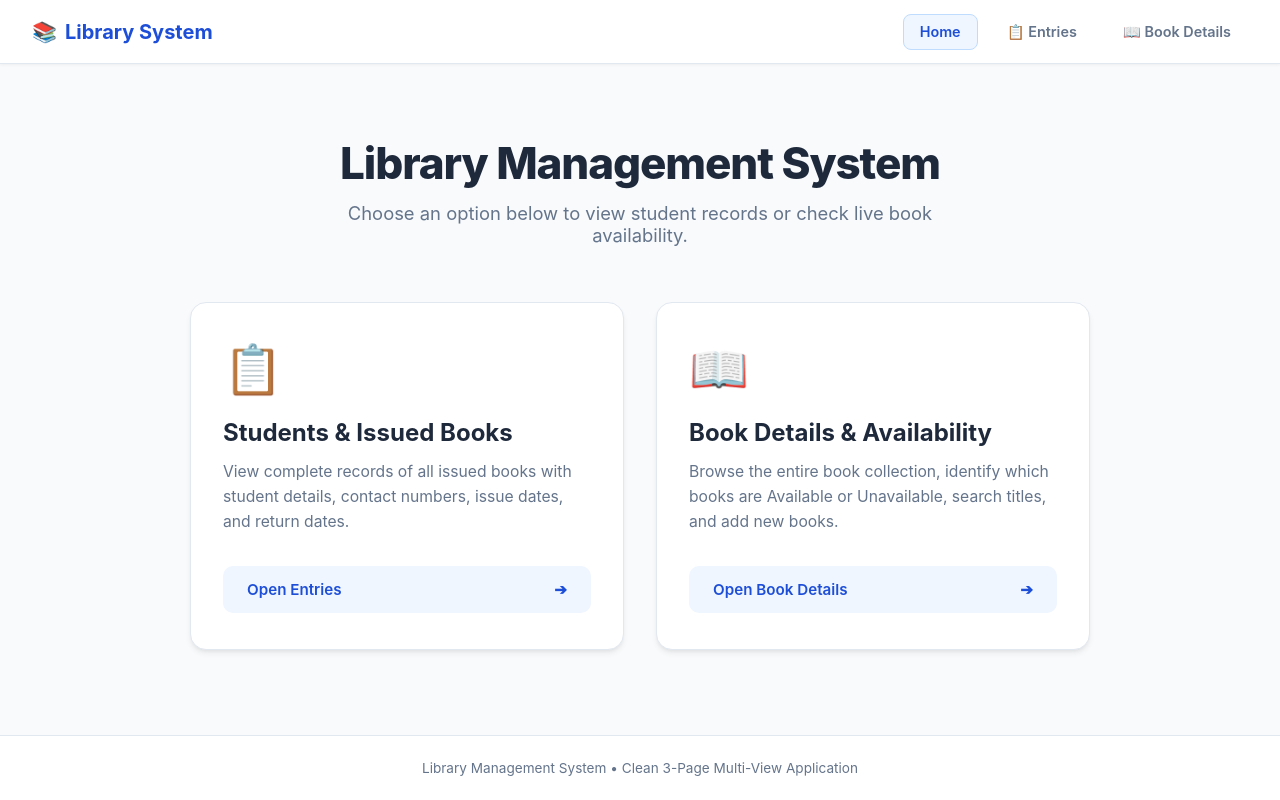
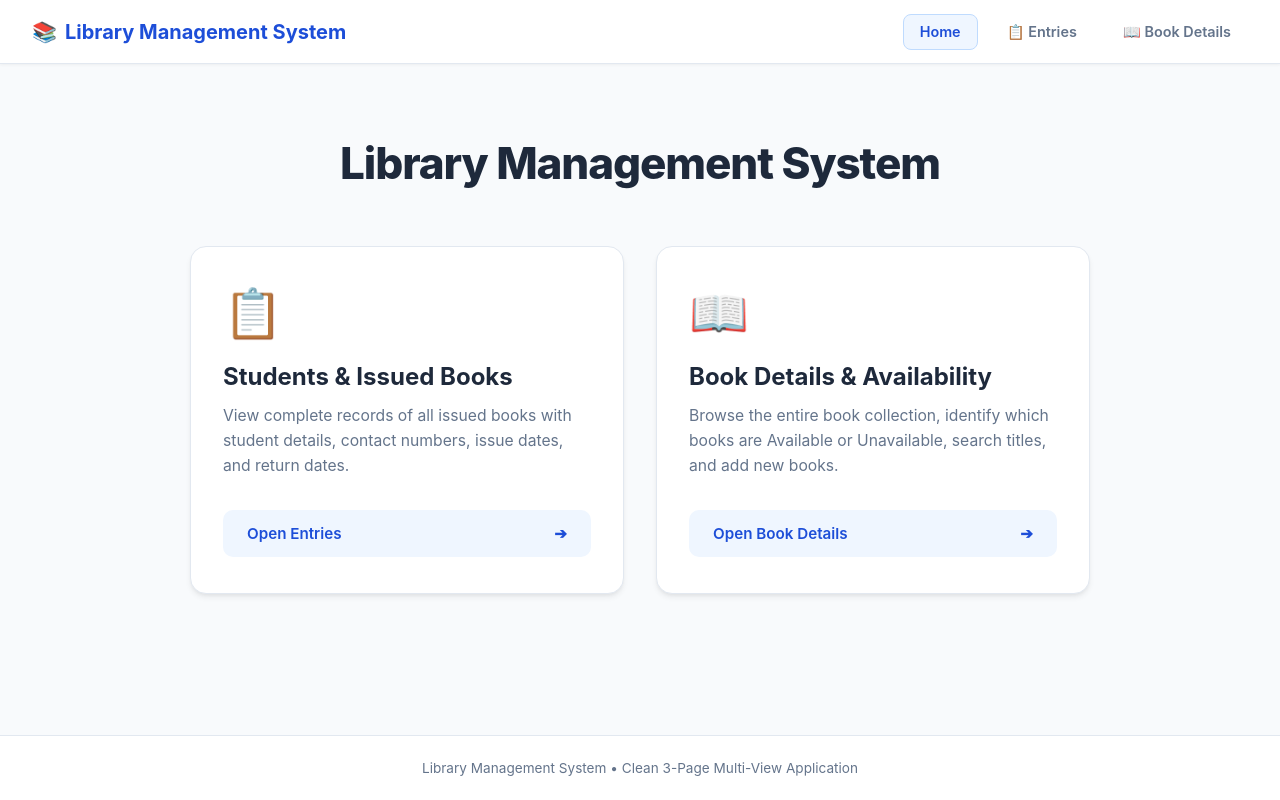
Before and after one commit to Sachikalyan/library-management-system, a plain HTML site: page index.html in a window 1280 px wide. Drawn offline with Linux system fonts and the light colour scheme.

Commit message:
Update branding to Library Management System and remove subheaders

```diff
--- a/index.html
+++ b/index.html
@@ -613,7 +613,7 @@
     <nav class="navbar">
         <div class="nav-brand" onclick="navigateTo('home')">
             <span>📚</span>
-            <span>Library System</span>
+            <span>Library Management System</span>
         </div>
         <div class="nav-links">
             <button class="nav-btn active" id="nav-home" onclick="navigateTo('home')">Home</button>
@@ -630,7 +630,6 @@
         <section id="page-home" class="page active">
             <header class="home-header">
                 <h1>Library Management System</h1>
-                <p>Choose an option below to view student records or check live book availability.</p>
             </header>
 
             <div class="options-grid">
@@ -669,7 +668,6 @@
             <div class="page-header">
                 <div class="page-title-group">
                     <h1>Entries</h1>
-                    <p>Details of students and their issued books</p>
                 </div>
                 <button class="back-btn" onclick="navigateTo('home')">
                     <span>←</span>
@@ -756,7 +754,6 @@
             <div class="page-header">
                 <div class="page-title-group">
                     <h1>Book Details</h1>
-                    <p>Live status and complete catalog of all books</p>
                 </div>
                 <button class="back-btn" onclick="navigateTo('home')">
                     <span>←</span>
```
